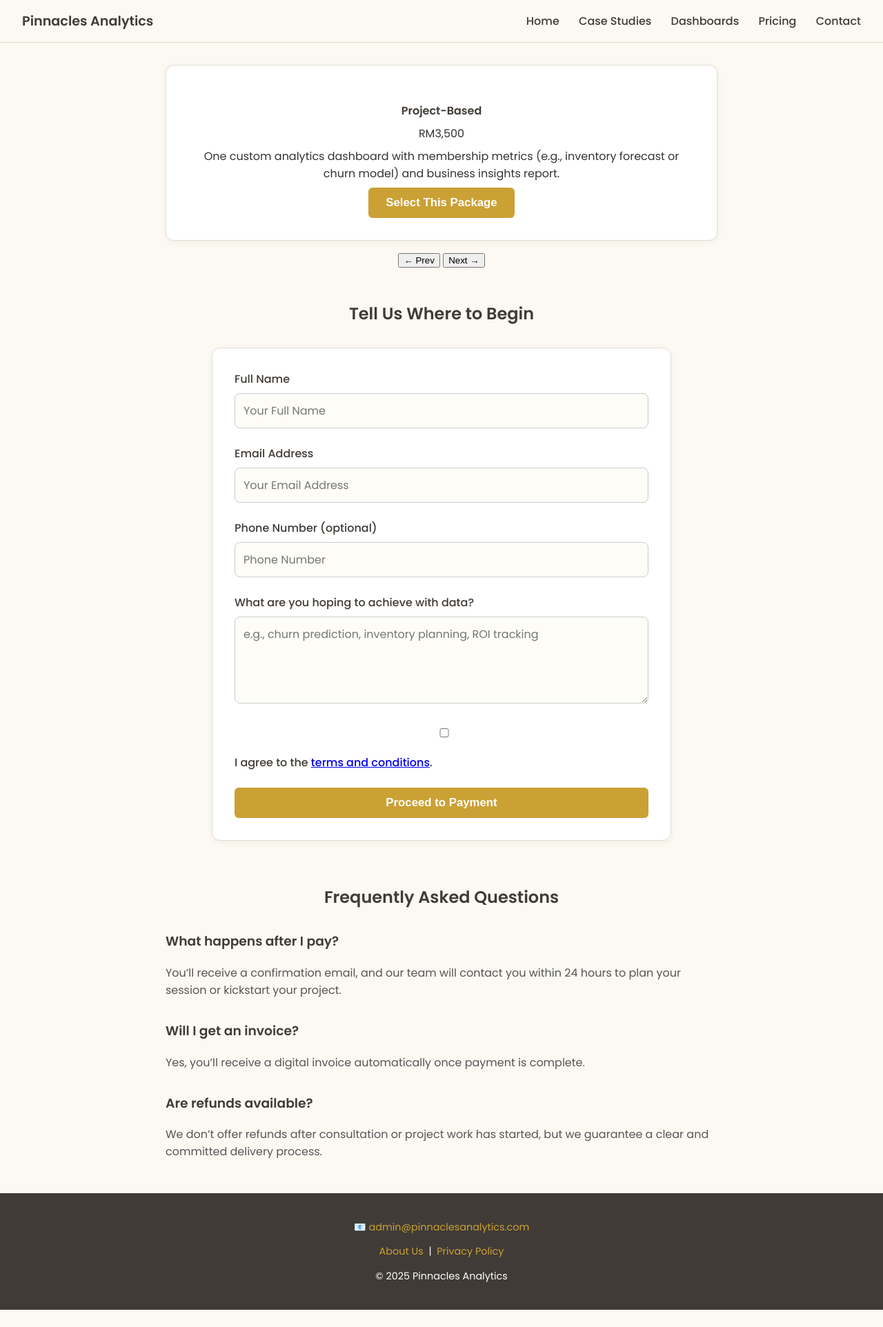
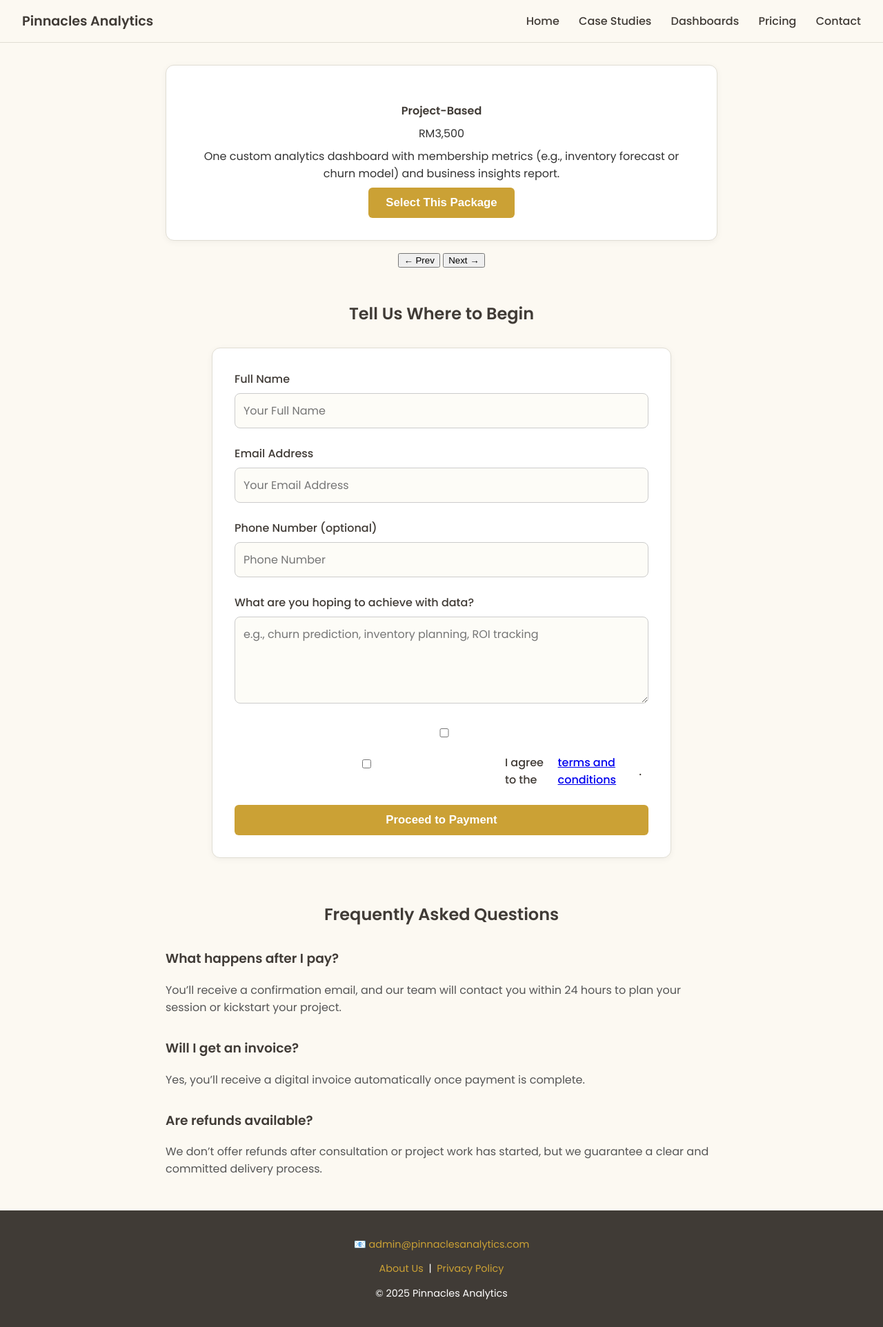
Before and after one commit to lyven81/pinnacles-learning-website, a Jekyll site: the page payment.html, which Jekyll copies as it is, in a window 1280 px wide. Shown: the whole page at 69% size. Built offline with Jekyll 4.4.1, drawn with Linux system fonts in a browser that asks for light colours; before the commit the page ends 1899 px from its top, so only the background shows below that.

Commit message:
Update payment.html

```diff
--- a/payment.html
+++ b/payment.html
@@ -267,7 +267,10 @@
 
         <div class="checkbox">
           <input type="checkbox" name="terms" required />
-          <label>I agree to the <a href="#">terms and conditions</a>.</label>
+          <label style="display: flex; align-items: center; gap: 10px;">
+            <input type="checkbox" name="terms" required />
+            I agree to the <a href="#">terms and conditions</a>.
+          <label>
         </div>
 
         <button type="submit" class="submit-button">Proceed to Payment</button>
```
